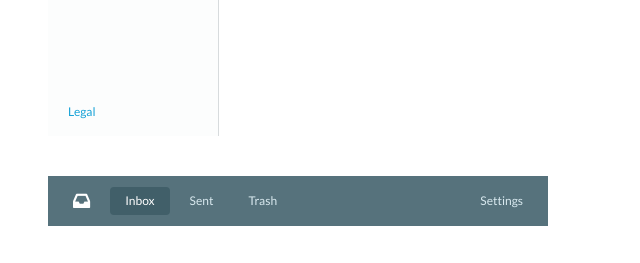
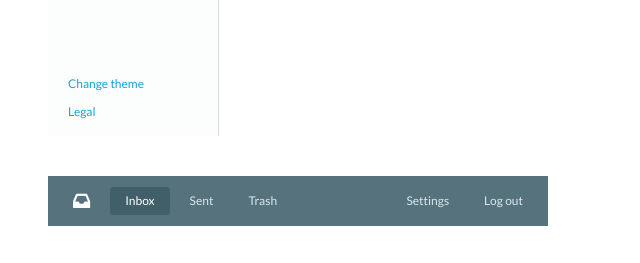
Before and after one commit to cjcenizal/flexbox-patterns, a website: page src/index.jade in a window 1280 px wide. Shown: the part 1455-1718 px from the top of the page, without its empty margins (0-640 px from the left). Drawn offline with nearby package versions, Linux system fonts and the light colour scheme; files that its build step writes are made by us from their sources.

Commit message:
[2]: Add additional elements to demonstrate value of sections within Site Header and Sidebar examples.

```diff
--- a/src/examples/side-bar.html
+++ b/src/examples/side-bar.html
@@ -7,6 +7,7 @@
   </div>
   <!-- This section gets pushed to the bottom-->
   <div class="sideBar__section">
+    <div class="sideBar__item">Change theme</div>
     <div class="sideBar__item">Legal</div>
   </div>
 </div>
--- a/src/examples/site-header.html
+++ b/src/examples/site-header.html
@@ -11,5 +11,6 @@
   <!-- This section gets pushed to the right side-->
   <div class="siteHeader__section">
     <div class="siteHeader__item siteHeaderButton">Settings</div>
+    <div class="siteHeader__item siteHeaderButton">Log out</div>
   </div>
 </div>
```
Also changed, not shown: dist/index.html.
